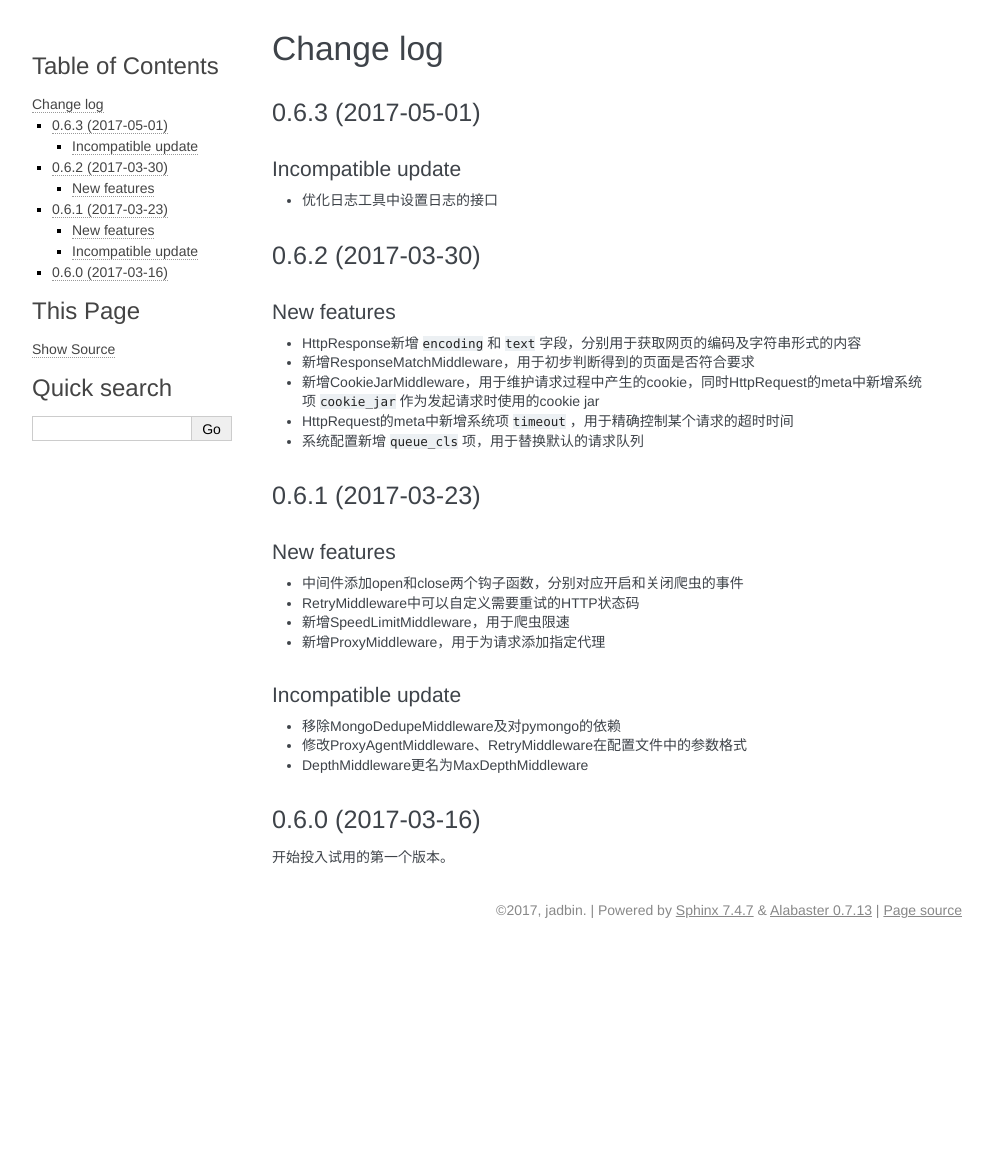
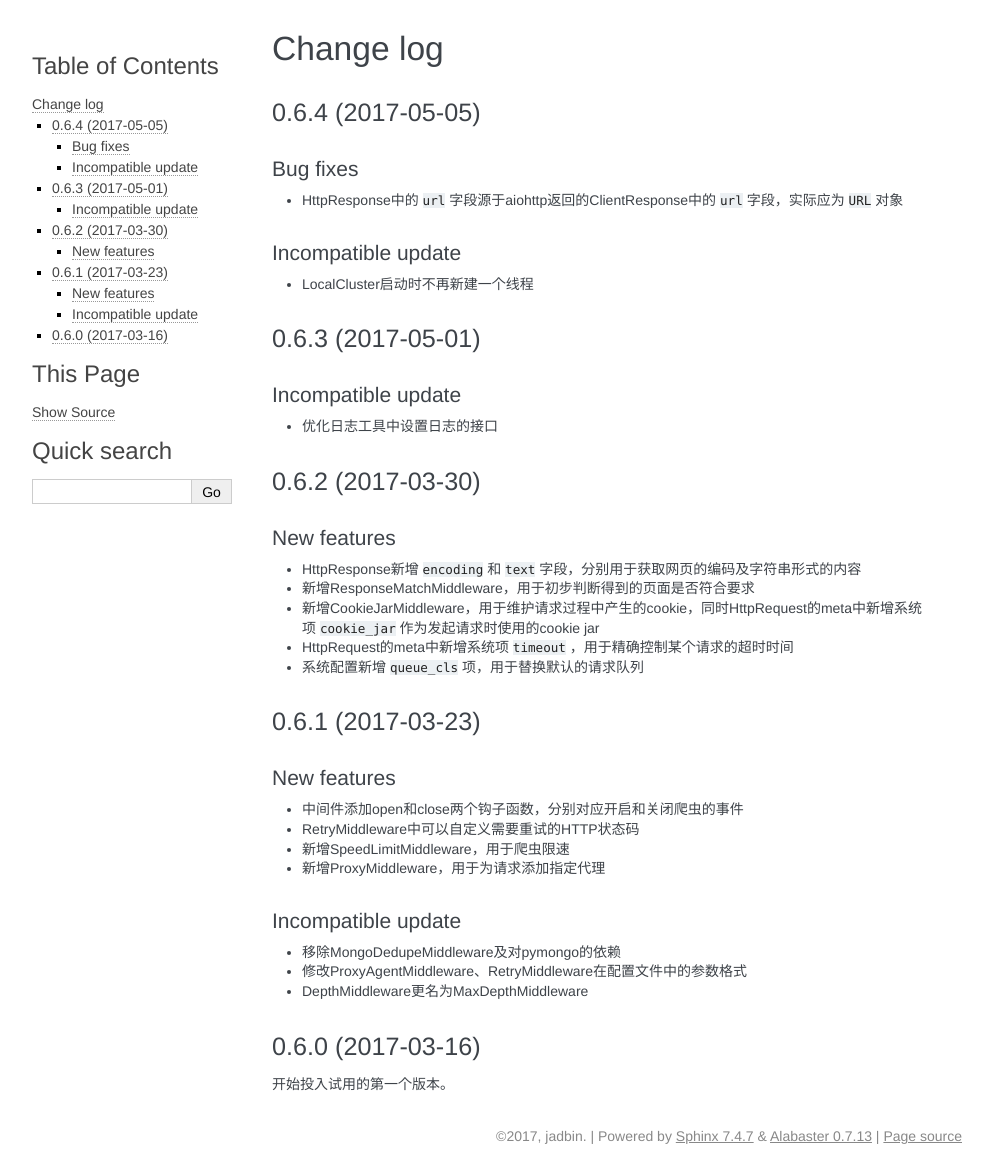
Before and after one commit to jadbin/xpaw, a Sphinx documentation site: the page built from docs/changelog.rst, in a window 1280 px wide. Shown: the whole page, without its empty margins (148-1141 px from the left). Built offline with Sphinx 7.4.7, drawn with Linux system fonts in a browser that asks for light colours; before the commit the page ends 948 px from its top, so only the background shows below that.

Commit message:
version 0.6.4

```diff
--- a/docs/changelog.rst
+++ b/docs/changelog.rst
@@ -2,6 +2,20 @@
 
 Change log
 ==========
+
+0.6.4 (2017-05-05)
+------------------
+
+Bug fixes
+~~~~~~~~~
+
+- HttpResponse中的 ``url`` 字段源于aiohttp返回的ClientResponse中的 ``url`` 字段，实际应为 ``URL`` 对象
+
+Incompatible update
+~~~~~~~~~~~~~~~~~~~
+
+- LocalCluster启动时不再新建一个线程
+
 
 0.6.3 (2017-05-01)
 ------------------
--- a/xpaw/version.py
+++ b/xpaw/version.py
@@ -1,3 +1,3 @@
 # coding=utf-8
 
-__version__ = "0.6.4a0"
+__version__ = "0.6.4"
```
